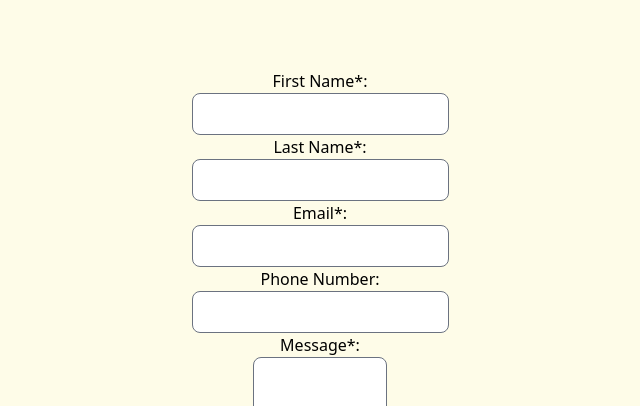
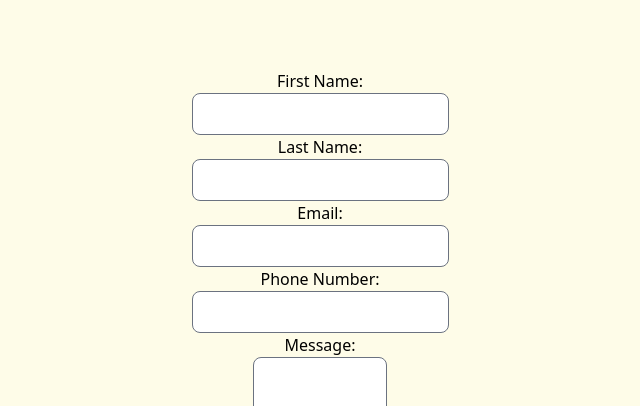
Before and after one commit to SWIC-177/html-css-skills-demo-GingerCodesThings, a website built with Vite: page contact.html in a window 1280 px wide. Shown: the part 1315-1721 px from the top of the page, 320-960 px from the left. Built offline with nearby package versions, Linux system fonts and the light colour scheme.

Commit message:
style change

```diff
--- a/contact.html
+++ b/contact.html
@@ -22,20 +22,20 @@
           <form class="flex flex-col w-auto text-center m-10 rounded-xl bg-blue-300" id="contactForm">
 
             <div class="m-10 ">
-              <label for="firstName">First Name*:</label><br>
+              <label for="firstName">First Name:</label><br>
                 <input type="text" name="firstName" id="firstName" class="w-full rounded-lg" required><br>
 
-              <label for="lastName">Last Name*:</label><br>
+              <label for="lastName">Last Name:</label><br>
                 <input type="text" name="lastName" id="lastName" class="w-full rounded-lg" required><br>
 
-              <label for="Email">Email*:</label><br>
+              <label for="Email">Email:</label><br>
                 <input type="email" name="email" id="email" class="w-full rounded-lg" required><br>
 
               <label for="phone">Phone Number:</label><br>
                 <input type="text" name="phone" id="phone" class="w-full rounded-lg" required><br>
 
                 <div class="m-4 justify-center">
-            <label for="message">Message*:</label><br>
+            <label for="message">Message:</label><br>
                 <textarea for="message" id="message" rows="5" cols="10" class="w-full rounded-lg" required></textarea>
 
 
```
